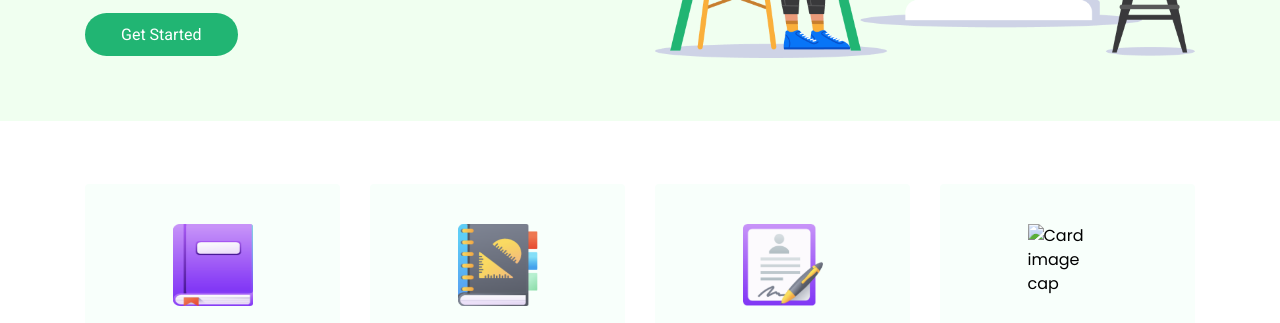
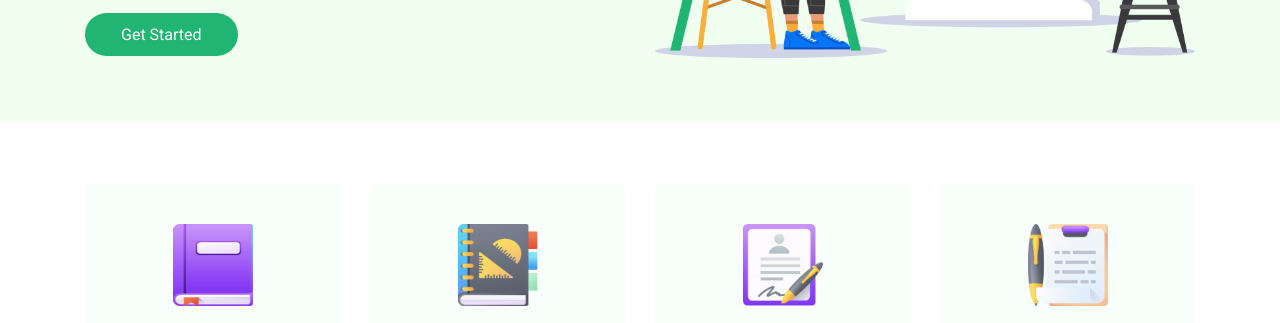
Before and after one commit to Abdullah0095/electronic-school, a plain HTML site: page index.html in a window 1280 px wide. Shown: the part 475-798 px from the top of the page. Drawn offline with nearby package versions, Linux system fonts and the light colour scheme.

Commit message:
again-confirming

```diff
--- a/index.html
+++ b/index.html
@@ -71,7 +71,7 @@
             <div class="row">
               <div class="col-md-3">
                 <div class="card">
-                  <img class="card-img-top" src="icon/book.png" alt="Card image cap">
+                  <img class="card-img-top" src="icon/book.png" alt="">
                   <div class="card-body">
                     <h5 class="card-title">1500+ Topic</h5>
                     <p class="card-text">Learn Anythings </p>
@@ -80,7 +80,7 @@
               </div>
               <div class="col-md-3">
                 <div class="card">
-                  <img class="card-img-top" src="icon/students.png" alt="Card image cap">
+                  <img class="card-img-top" src="icon/students.png" alt="">
                   <div class="card-body">
                     <h5 class="card-title">1800+ Students</h5>
                     <p class="card-text">Learn Anythings </p>
@@ -89,7 +89,7 @@
               </div>
               <div class="col-md-3">
                 <div class="card">
-                  <img class="card-img-top" src="icon/student.png" alt="Card image cap">
+                  <img class="card-img-top" src="icon/student.png" alt="">
                   <div class="card-body">
                     <h5 class="card-title">2000+ Student</h5>
                     <p class="card-text">Learn Anythings </p>
@@ -98,7 +98,7 @@
               </div>
               <div class="col-md-3">
                 <div class="card">
-                  <img class="card-img-top" src="icon/sest.png" alt="Card image cap">
+                  <img class="card-img-top" src="icon/test.png" alt="">
                   <div class="card-body">
                     <h5 class="card-title">9K+ Test Token</h5>
                     <p class="card-text">Learn Anythings </p>
```
